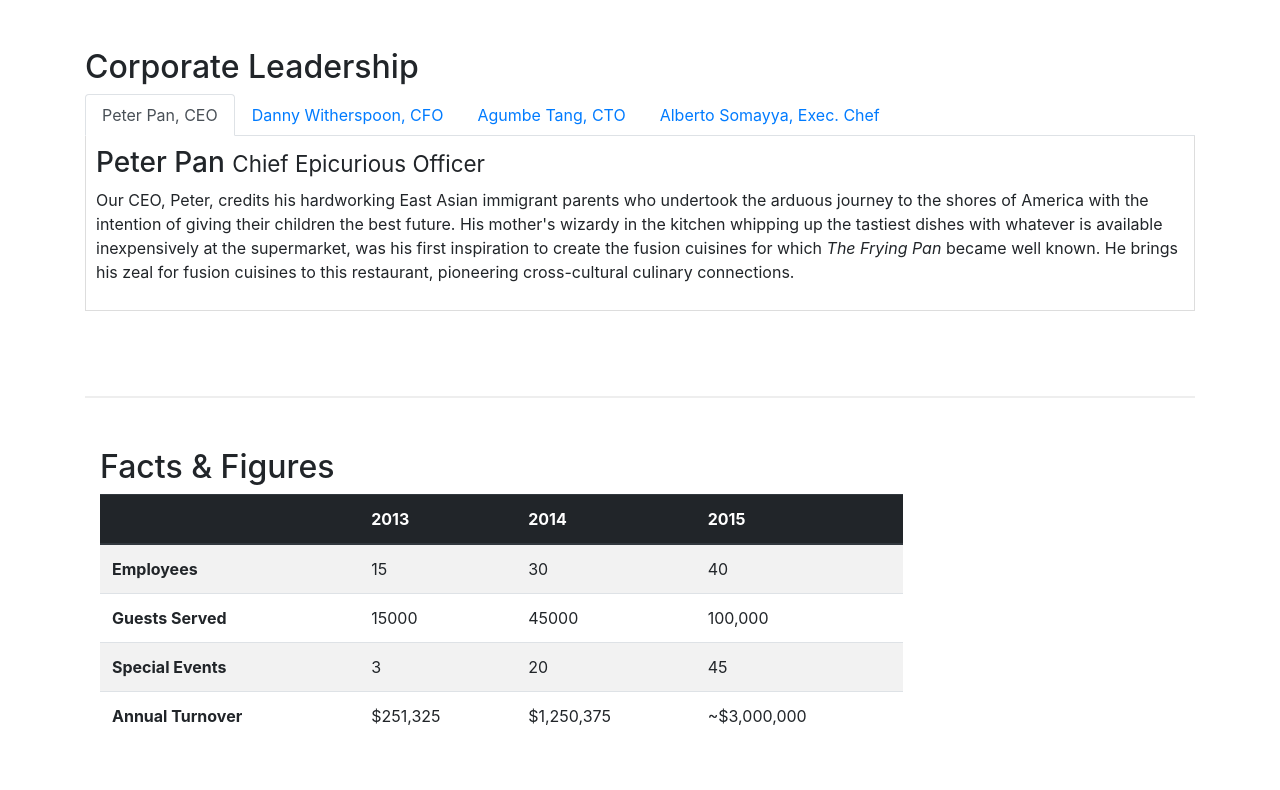
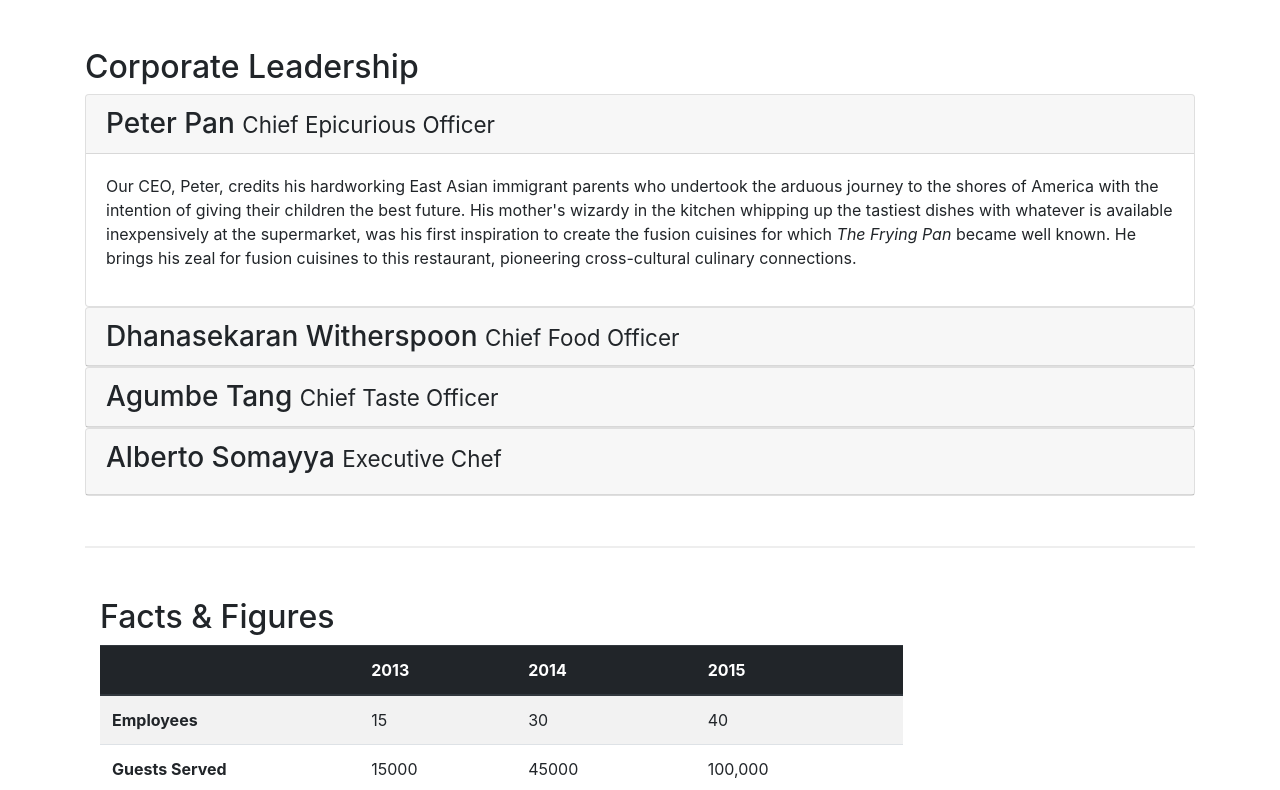
Before and after one commit to nehakhan30901/coursera-bootstrap4, a website: page aboutus.html in a window 1280 px wide. Shown: the part 955-1745 px from the top of the page. Drawn offline with nearby package versions, Linux system fonts and the light colour scheme.

Commit message:
Accordian

```diff
--- a/aboutus.html
+++ b/aboutus.html
@@ -112,36 +112,46 @@
         <div class="row row-content">
             <div>
                 <h2>Corporate Leadership</h2>
-                <ul class="nav nav-tabs">
-                    <li class="nav-item">
-                        <a class="nav-link active" href="#peter" role="tab" data-toggle="tab">Peter Pan, CEO</a>
-                    </li>
-                    <li class="nav-item">
-                        <a class="nav-link" href="#danny" role="tab" data-toggle="tab">Danny Witherspoon, CFO</a>
-                    </li>
-                    <li class="nav-item">
-                        <a class="nav-link" href="#agumbe" role="tab" data-toggle="tab">Agumbe Tang, CTO</a>
-                    </li>
-                    <li class="nav-item">
-                        <a class="nav-link" href="#alberto" role="tab" data-toggle="tab">Alberto Somayya, Exec. Chef</a>
-                    </li>
-                </ul>
-                <div class="tab-content">
-                    <div role="tabpanel" class="tab-pane fade show active" id="peter">
-                        <h3>Peter Pan <small>Chief Epicurious Officer</small></h3>
-                        <p class="d-none d-sm-block">Our CEO, Peter, credits his hardworking East Asian immigrant parents who undertook the arduous journey to the shores of America with the intention of giving their children the best future. His mother's wizardy in the kitchen whipping up the tastiest dishes with whatever is available inexpensively at the supermarket, was his first inspiration to create the fusion cuisines for which <em>The Frying Pan</em> became well known. He brings his zeal for fusion cuisines to this restaurant, pioneering cross-cultural culinary connections.</p>
+                <div id="accordion">
+                    <div class="card">
+                        <div class="card-header" role="tab" id="peterhead">
+                            <h3 class="mb-0"><a data-toggle="collapse" data-target="#peter">Peter Pan <small>Chief Epicurious Officer</small></a></h3>
+                        </div>
+                        <div class="collapse show" id="peter" data-parent="#accordion">
+                            <div class="card-body">
+                                <p class="d-none d-sm-block">Our CEO, Peter, credits his hardworking East Asian immigrant parents who undertook the arduous journey to the shores of America with the intention of giving their children the best future. His mother's wizardy in the kitchen whipping up the tastiest dishes with whatever is available inexpensively at the supermarket, was his first inspiration to create the fusion cuisines for which <em>The Frying Pan</em> became well known. He brings his zeal for fusion cuisines to this restaurant, pioneering cross-cultural culinary connections.</p>
+                            </div>
+                        </div>
                     </div>
-                    <div role="tabpanel" class="tab-pane fade" id="danny">
-                        <h3>Dhanasekaran Witherspoon <small>Chief Food Officer</small></h3>
-                        <p class="d-none d-sm-block">Our CFO, Danny, as he is affectionately referred to by his colleagues, comes from a long established family tradition in farming and produce. His experiences growing up on a farm in the Australian outback gave him great appreciation for varieties of food sources. As he puts it in his own words, <em>Everything that runs, wins, and everything that stays, pays!</em></p>
+                    <div class="card">
+                        <div class="card-header" role="tab" id="dannyhead">
+                            <h3 class="mb-0"><a class="collapsed" data-toggle="collapse" data-target="#danny">Dhanasekaran Witherspoon <small>Chief Food Officer</small></a></h3>
+                        </div>
+                        <div class="collapse" id="danny" data-parent="#accordion">
+                            <div class="card-body">
+                                <p class="d-none d-sm-block">Our CFO, Danny, as he is affectionately referred to by his colleagues, comes from a long established family tradition in farming and produce. His experiences growing up on a farm in the Australian outback gave him great appreciation for varieties of food sources. As he puts it in his own words, <em>Everything that runs, wins, and everything that stays, pays!</em></p>
+                            </div>
+                        </div>
                     </div>
-                    <div role="tabpanel" class="tab-pane fade" id="agumbe">
-                        <h3>Agumbe Tang <small>Chief Taste Officer</small></h3>
-                        <p class="d-none d-sm-block">Blessed with the most discerning gustatory sense, Agumbe, our CTO, personally ensures that every dish that we serve meets his exacting tastes. Our chefs dread the tongue lashing that ensues if their dish does not meet his exacting standards. He lives by his motto, <em>You click only if you survive my lick.</em></p>
+                    <div class="card">
+                        <div class="card-header" role="tab" id="agumbehead">
+                            <h3 class="mb-0"><a class="collpased" data-toggle="collapse" data-target="#agumbe">Agumbe Tang <small>Chief Taste Officer</small></a></h3>
+                        </div>
+                        <div class="collapse" id="agumbe" data-parent="#accordion">
+                            <div class="card-body">
+                                <p class="d-none d-sm-block">Blessed with the most discerning gustatory sense, Agumbe, our CTO, personally ensures that every dish that we serve meets his exacting tastes. Our chefs dread the tongue lashing that ensues if their dish does not meet his exacting standards. He lives by his motto, <em>You click only if you survive my lick.</em></p>
+                            </div>
+                        </div>
                     </div>
-                    <div role="tabpanel" class="tab-pane fade" id="alberto">
-                        <h3>Alberto Somayya <small>Executive Chef</small></h3>
-                        <p class="d-none d-sm-block">Award winning three-star Michelin chef with wide International experience having worked closely with whos-who in the culinary world, he specializes in creating mouthwatering Indo-Italian fusion experiences. He says, <em>Put together the cuisines from the two craziest cultures, and you get a winning hit! Amma Mia!</em></p>
+                    <div class="card">
+                        <div class="card-header" role="tab" id="albertohead">
+                            <h3><a class="collapsed" data-toggle="collapse" data-target="#alberto">Alberto Somayya <small>Executive Chef</small></a></h3>
+                        </div>
+                        <div class="collapse" id="alberto" data-parent="#accordion">
+                            <div class="card-body">
+                                <p class="d-none d-sm-block">Award winning three-star Michelin chef with wide International experience having worked closely with whos-who in the culinary world, he specializes in creating mouthwatering Indo-Italian fusion experiences. He says, <em>Put together the cuisines from the two craziest cultures, and you get a winning hit! Amma Mia!</em></p>
+                            </div>
+                        </div>
                     </div>
                 </div>
             </div>
```
